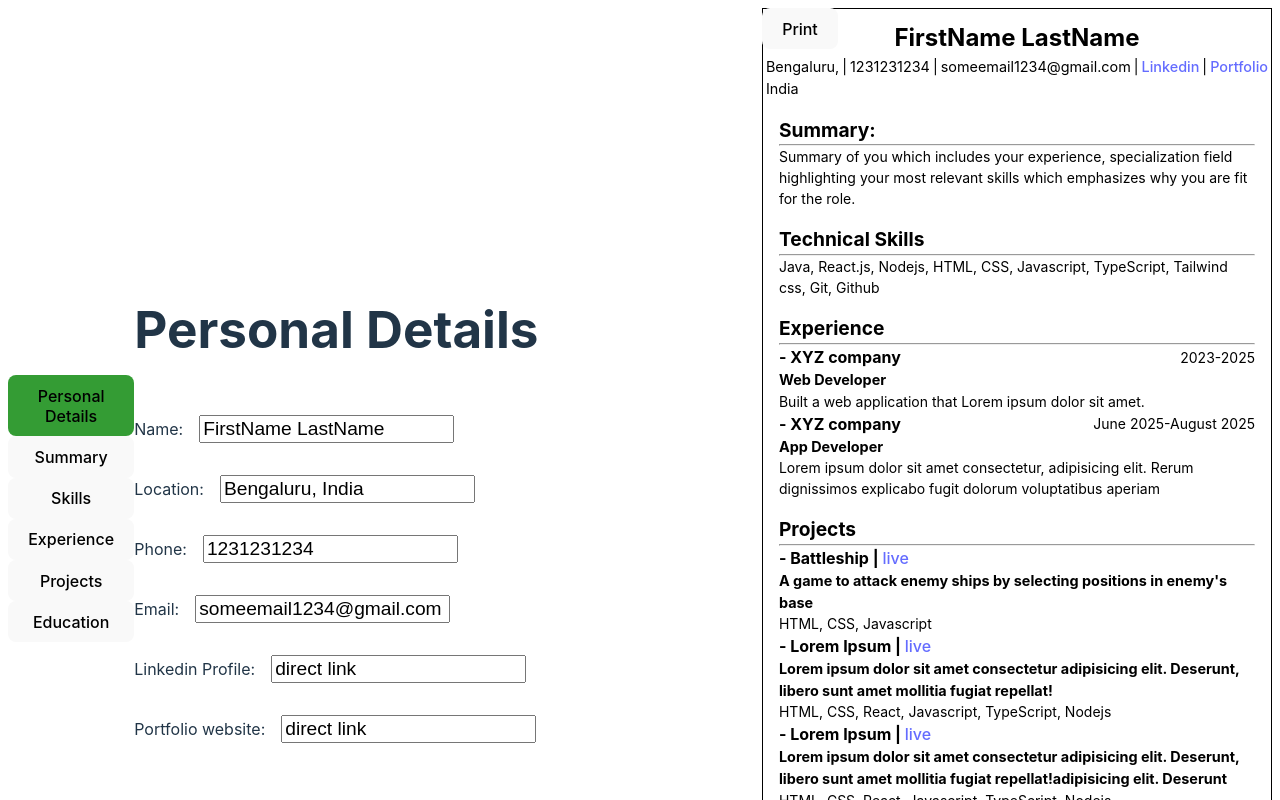
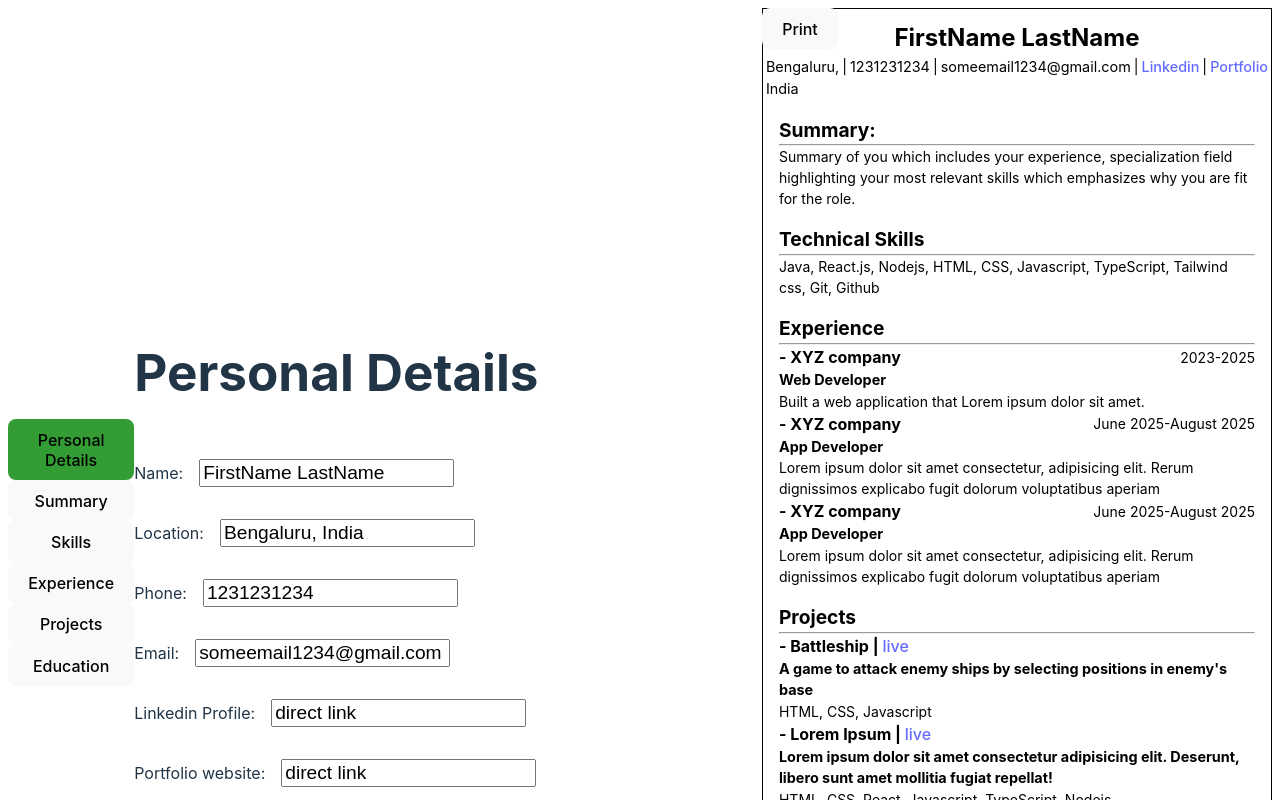
Before and after one commit to Punith1117/resume-builder, a React (Vite) app: page / in a window 1280 px wide. Shown: the top 800 px of the page. Built offline with nearby package versions, Linux system fonts and the light colour scheme.

Commit message:
add another experience item to fill space

```diff
--- a/src/App.jsx
+++ b/src/App.jsx
@@ -30,6 +30,14 @@ function App() {
       description: 'Built a web application that Lorem ipsum dolor sit amet.',
       from: '2023',
       to: '2025'
+    },
+    {
+      id: crypto.randomUUID(),
+      role: 'App Developer',
+      companyName: 'XYZ company',
+      description: 'Lorem ipsum dolor sit amet consectetur, adipisicing elit. Rerum dignissimos explicabo fugit dolorum voluptatibus aperiam',
+      from: 'June 2025',
+      to: 'August 2025'
     },
     {
       id: crypto.randomUUID(),
```
